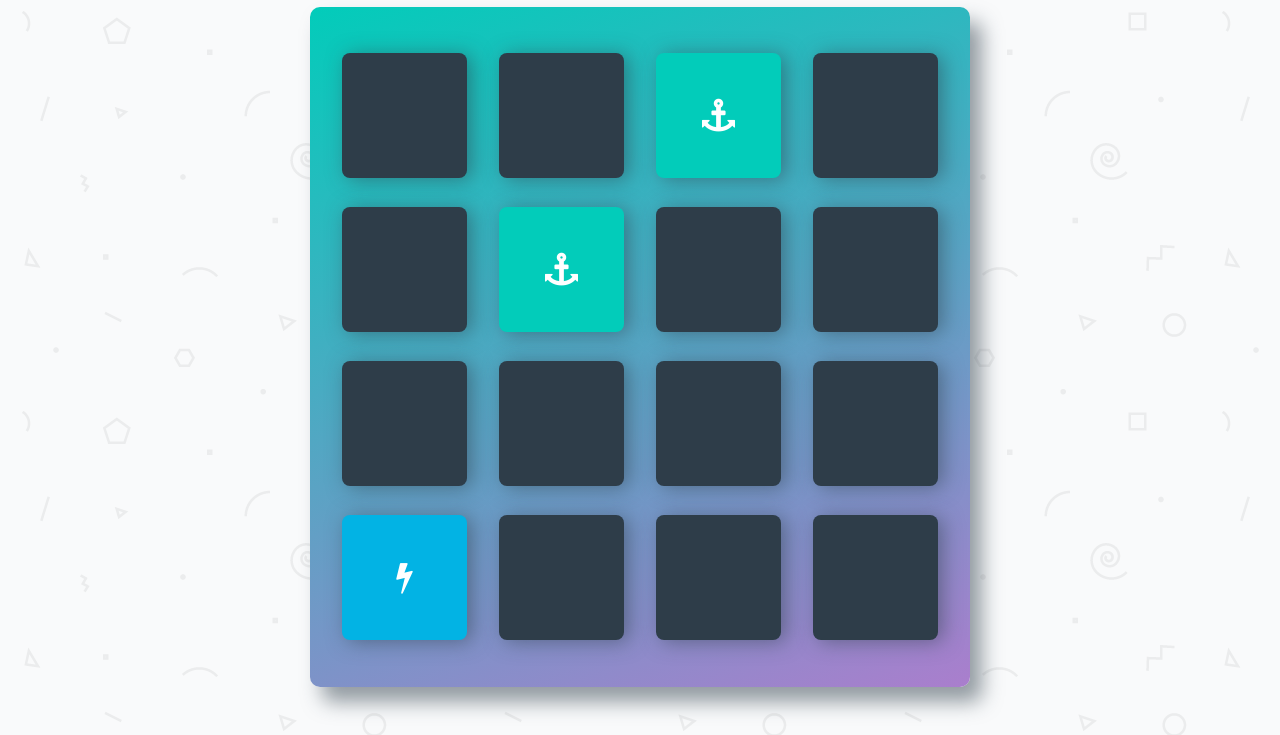
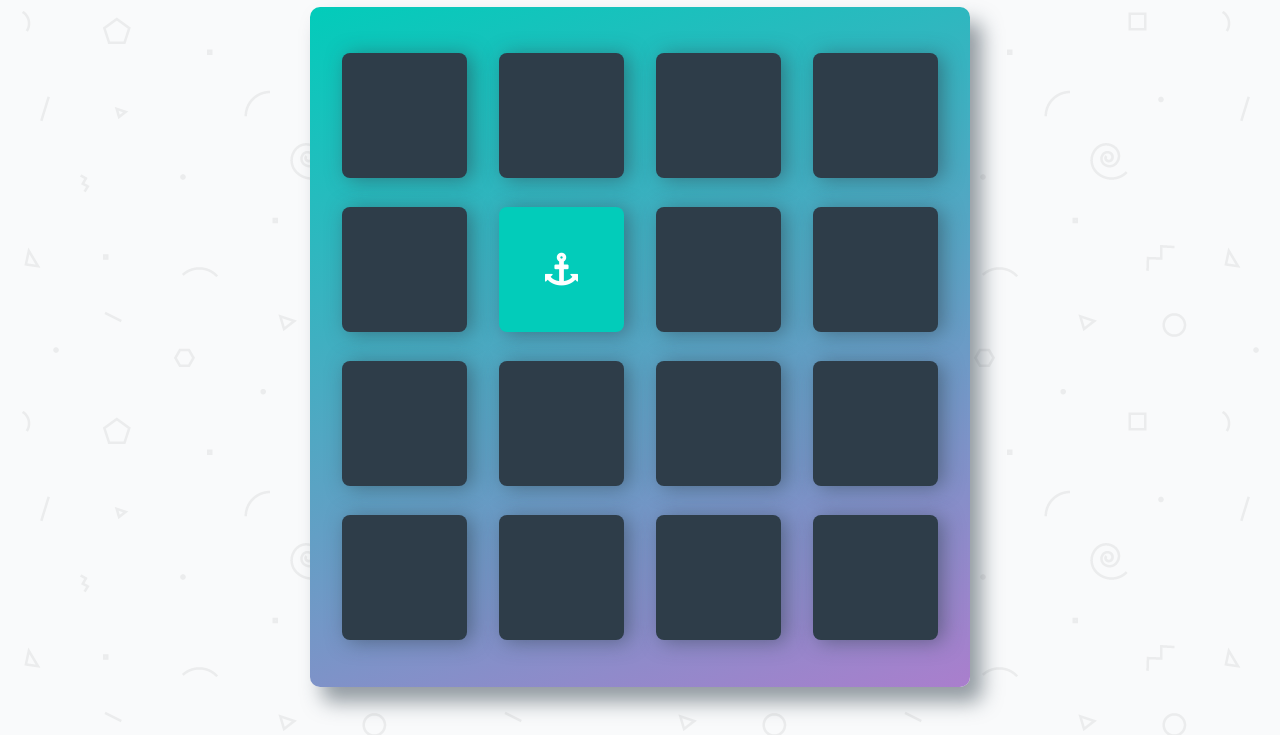
Before and after one commit to MagicMart/memory-game-cards, a plain HTML site: page index.html in a window 1280 px wide. Shown: the part 108-843 px from the top of the page. Drawn offline with Linux system fonts and the light colour scheme; a web font is replaced by a local one.

Commit message:
Remove the open, show and match classes from the initial cards - in other words, turn the cards face down

```diff
--- a/index.html
+++ b/index.html
@@ -36,7 +36,7 @@
             <li class="card">
                 <i class="fa fa-paper-plane-o"></i>
             </li>
-            <li class="card match">
+            <li class="card">
                 <i class="fa fa-anchor"></i>
             </li>
             <li class="card">
@@ -66,7 +66,7 @@
             <li class="card">
                 <i class="fa fa-bomb"></i>
             </li>
-            <li class="card open show">
+            <li class="card">
                 <i class="fa fa-bolt"></i>
             </li>
             <li class="card">
```
